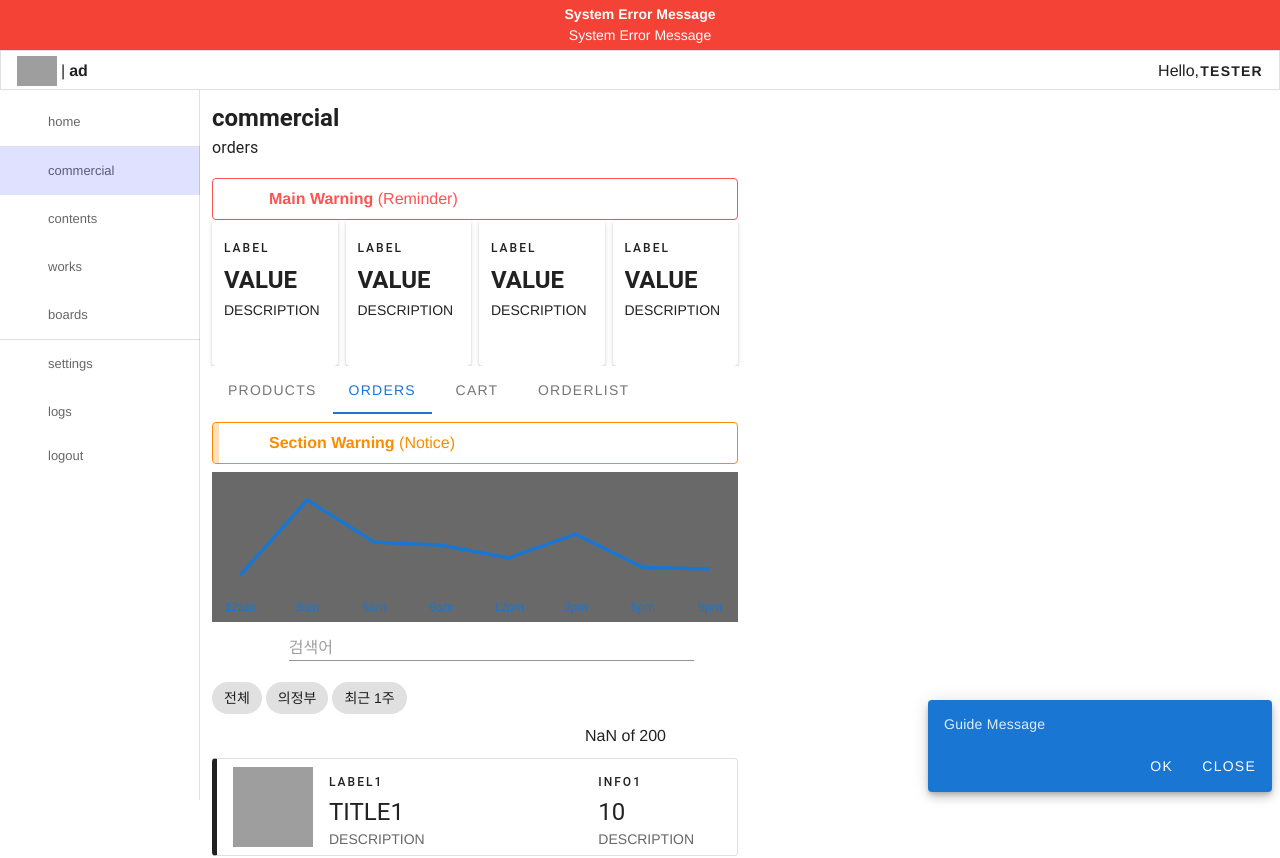
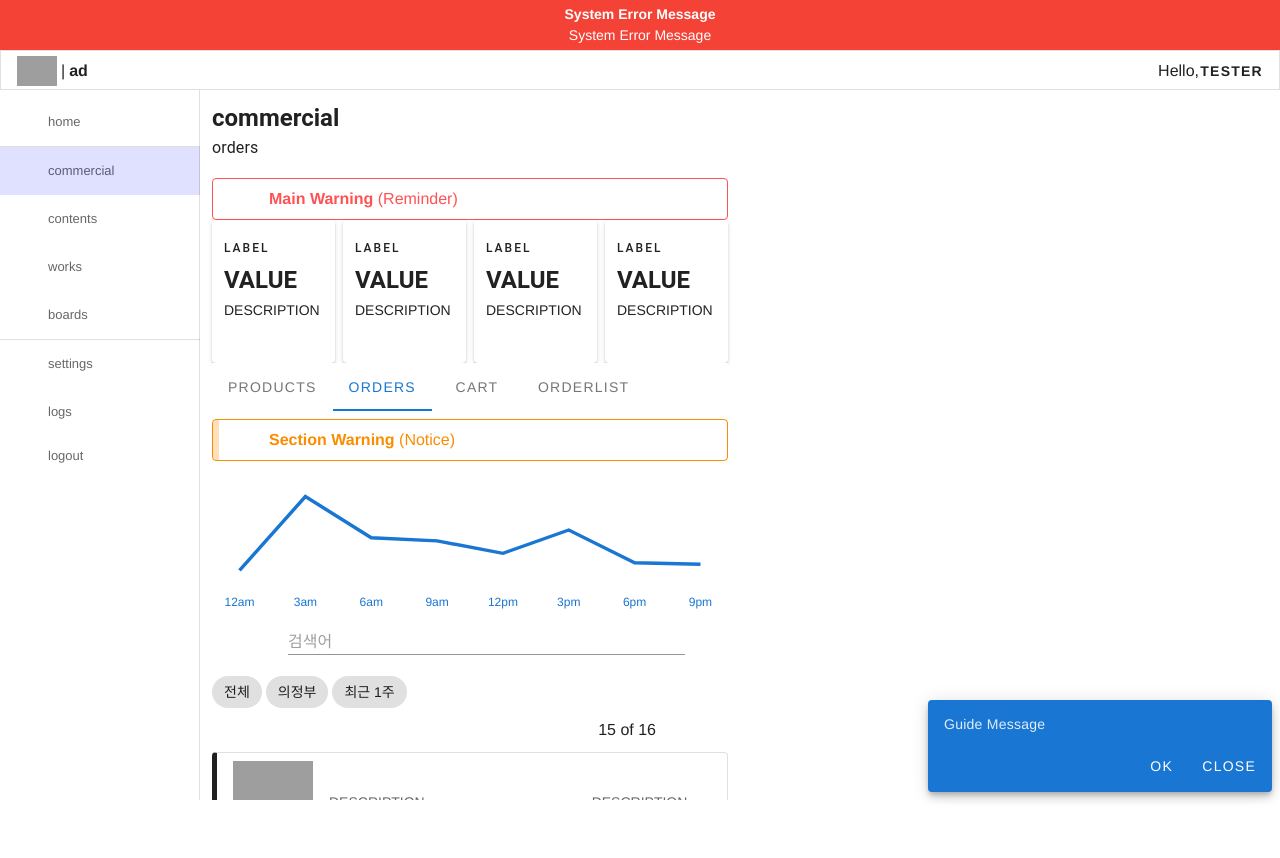
Before and after one commit to vumbumy/cms-front, a Vue app: page /commercial/orders in a window 1280 px wide. Shown: the top 858 px of the page. After the commit the page ends 800 px from the top, so only its background shows below. Built offline with nearby package versions, Linux system fonts and the light colour scheme; grey boxes are pictures that could not be loaded; the HTML template or start-up script is replaced by a standard one.

Commit message:
Fix to make independent scrollable sheet on 'Tabs'
- Fix height and overflow hideen on 'App'
- Fix mock for test

```diff
--- a/src/App.vue
+++ b/src/App.vue
@@ -2,7 +2,7 @@
     <v-app>
         <app-top @toggle="onClickNavIcon"/>
         <app-side v-model="drawer"/>
-        <v-main>
+        <v-main style="height: 100vh;" class="overflow-y-hidden">
             <router-view/>
         </v-main>
     </v-app>
--- a/src/AppTop.vue
+++ b/src/AppTop.vue
@@ -2,7 +2,6 @@
     <div>
         <v-app-bar app clipped-left height="40" flat class="mx-0 px-0" outlined style="background: white">
             <v-img src="https://naim.ai/img/logo.png" max-width="40" contain/><div class="mx-1">|</div><b>ad</b>
-
             <v-spacer/>
             Hello,
             <v-menu offset-y>
--- a/src/pages/commercial/Tabs.vue
+++ b/src/pages/commercial/Tabs.vue
@@ -1,9 +1,10 @@
 <template>
-    <div class="d-flex flex-column">
+    <div class="d-flex fill-height">
         <v-sheet
-            class="col-12 col-sm-6 text-left fill-height"
+            class="col-12 col-sm-6 text-left"
             :min-width="defaultMinWidth"
             max-width="550"
+            style="overflow-y: auto"
         >
             <div class="headline font-weight-bold" v-text="$t(parent)"/>
             <div class="subtitle-1 mb-4" v-text="$t($route.name)"/>
@@ -24,8 +25,8 @@
         </v-sheet>
         <v-sheet
             v-if="$route.query.id"
-            class="v-overlay--absolute col-12 col-sm-6 align-self-end fill-height"
-            :class="{'detail': $vuetify.breakpoint.smAndUp}"
+            class="col-12 col-sm-6 fill-height"
+            style="position: absolute; overflow-y: auto; top:0; right: 0"
 
             :min-width="detailMinWidth"
             :elevation="detailElevation"
@@ -40,7 +41,9 @@
   import {searchChildren} from "../../menu";
 
   export default {
-      components: {KpiBox},
+      components: {
+          KpiBox
+      },
       data() {
           return {
               active_tab: 0,
@@ -93,14 +96,7 @@
               let children = searchChildren(this.parent)
               for(let child of children)
                   if(child.path !== '') this.tabs.push(child)
-          }
+          },
       }
   }
 </script>
-
-<style lang="scss" scoped>
-    .detail{
-        position: absolute;
-        height: 100%;
-    }
-</style>
--- a/src/pages/commercial/sub1/Sub1Tab.vue
+++ b/src/pages/commercial/sub1/Sub1Tab.vue
@@ -69,8 +69,8 @@
                 let items = []
                 let textList = sampleTextList(this.page)
 
-                for(let i=0; i<ITEMS_PER_PAGE; i++){
-                    let id = this.page * ITEMS_PER_PAGE + i
+                for(let i=0; i<textList.length; i++){
+                    let id = this.page * ITEMS_PER_PAGE + i + 1
                     items.push(
                         {
                             id: id,
--- a/src/pages/commercial/sub1/SubDetail.vue
+++ b/src/pages/commercial/sub1/SubDetail.vue
@@ -67,9 +67,3 @@
         }
     }
 </script>
-
-<!--<style lang="scss" scoped>-->
-<!--  .v-tab{-->
-<!--    font-size: 5px;-->
-<!--  }-->
-<!--</style>-->
--- a/src/pages/commercial/sub2/Sub2Tab.vue
+++ b/src/pages/commercial/sub2/Sub2Tab.vue
@@ -3,7 +3,7 @@
         <v-alert dense outlined type="warning" border="left" class="mb-2" v-for="(msg, index) in alertMsg" :key="index" dismissible>
             <div v-html="msg"/>
         </v-alert>
-        <bar-chart style="background: dimgray"/>
+        <bar-chart/>
         <sort-search-view
             @search="onSearch"
             @update_order="onUpdateOrder"
@@ -15,7 +15,13 @@
                 {{tag}}
             </v-chip>
         </v-chip-group>
-        <list-view :items="items" :view="view">
+        <list-view
+            v-model="page"
+            :headers="headers"
+            :items="items"
+            :view="view"
+            :items-length="itemsLength"
+        >
             <template v-slot:item="{item}">
                 <sub2-list-item :item="item"/>
             </template>
@@ -28,7 +34,8 @@
     import BarChart from "../../../components/BarChart";
     import SortSearchView from "../../../components/SortSearchView";
     import ListView from "../../../components/layouts/ListView";
-    import {CARD_VIEW} from "../../../scripts/const";
+    import {CARD_VIEW, ITEMS_PER_PAGE} from "../../../scripts/const";
+    import {sampleTextList, sampleTextListLength} from "../../../scripts/mock";
     import Sub2ListItem from "./Sub2ListItem";
 
 
@@ -40,31 +47,49 @@
             BarChart
         },
         data: () => ({
-            // keyword: "",
             view: CARD_VIEW,
             active_tags: [],
             tags: ['의정부', '최근 1주'],
             alertMsg: [
                 '<strong>Section Warning</strong> (Notice)'
             ],
-            // refreshId: 0,
-            items: [
-                {
-                    id: 1,
-                    label: "LABEL1",
-                    title: "TITLE1",
-                    info: "INFO1",
-                    value: "10"
-                },
-                {
-                    id: 2,
-                    label: "LABEL2",
-                    title: "TITLE2",
-                    info: "INFO2",
-                    value: "20"
+            headers: [
+                { value: 'check' },
+                { text: '#', value: 'id' },
+                { text: 'Name', value: 'name' },
+                { text: 'Type', value: 'type' },
+                { text: 'Description', value: 'description' },
+                { text: 'Stock', value: 'stock' },
+            ],
+            page: 0,
+
+            offset: 7
+        }),
+        computed: {
+            items() {
+                let items = []
+                let textList = sampleTextList(this.page + this.offset)
+
+                for(let i=0; i<textList.length; i++){
+                    let id = this.page * ITEMS_PER_PAGE + i + 1
+                    items.push(
+                        {
+                            id: id,
+                            name: textList[i],
+                            type: textList[i],
+                            description: textList[i],
+                            stock: i % 10 * 10,
+                            check: false
+                        }
+                    )
                 }
-            ]
-        }),
+
+                return items
+            },
+            itemsLength() {
+                return sampleTextListLength(this.offset)
+            }
+        },
         methods: {
             onClickAll(){
                 let index = Object.values(this.active_tags).indexOf(0)
--- a/src/pages/commercial/sub2/SubDetail.vue
+++ b/src/pages/commercial/sub2/SubDetail.vue
@@ -1,5 +1,17 @@
 <template>
-    <v-container>
+    <div>
+        <close-edit-save/>
+        <v-row>
+            <v-col class="text-left">
+                <permissions/>
+            </v-col>
+            <v-col class="text-right">
+                {{dateToDateTime(new Date())}}
+            </v-col>
+        </v-row>
+        <v-alert class="mb-1" dense outlined type="error" dismissible>
+            <strong>Main Warning</strong> (Reminder)
+        </v-alert>
         <v-row dense>
             <v-col cols="12" sm="6">
                 <photo/>
@@ -9,7 +21,7 @@
                 <v-text-field label="DESCRIPTION"/>
             </v-col>
         </v-row>
-        <v-row>
+        <v-row dense>
             <v-col>
                 <v-expansion-panels flat dark>
                     <v-expansion-panel>
@@ -24,34 +36,34 @@
         </v-row>
         <v-row dense>
             <v-col>
-                <v-tabs height="40" grow>
+                <v-tabs grow>
                     <v-tab v-for="(tab, index) in tabs" :key="index">
                         {{tab}}
                     </v-tab>
                 </v-tabs>
             </v-col>
         </v-row>
-    </v-container>
+    </div>
 </template>
 
 <script>
     import Photo from "../../../components/Photo";
+    import CloseEditSave from "../../../components/CloseEditSave";
+
+    import Permissions from "../../../components/Permissions";
+    import {dateToDateTime} from "../../../scripts/util";
 
     export default {
-        components: {Photo},
+        components: {
+            Permissions,
+            CloseEditSave,
+            Photo},
         data: () => ({
             dialog: true,
             tabs: ['ses x', 'ses y' ,'ses z']
         }),
-        mounted() {
-            console.log(this.$route)
-        },
-
+        methods: {
+            dateToDateTime: dateToDateTime
+        }
     }
 </script>
-
-<!--<style lang="scss" scoped>-->
-<!--  .v-tab{-->
-<!--    font-size: 5px;-->
-<!--  }-->
-<!--</style>-->
--- a/src/scripts/mock.js
+++ b/src/scripts/mock.js
@@ -7,6 +7,8 @@ export function sampleTextList(offset = 0) {
 
     return SAMPLE_TEXT.split(' ').slice(start, end)
 }
-export function sampleTextListLength() {
-    return SAMPLE_TEXT.split(' ').length
+export function sampleTextListLength(offset) {
+    let start = offset * ITEMS_PER_PAGE
+
+    return SAMPLE_TEXT.split(' ').splice(start).length
 }
```
